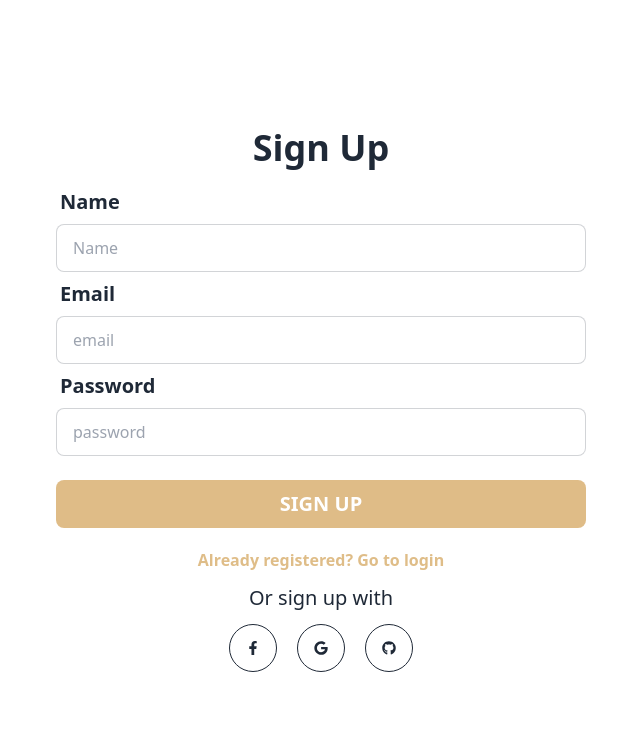
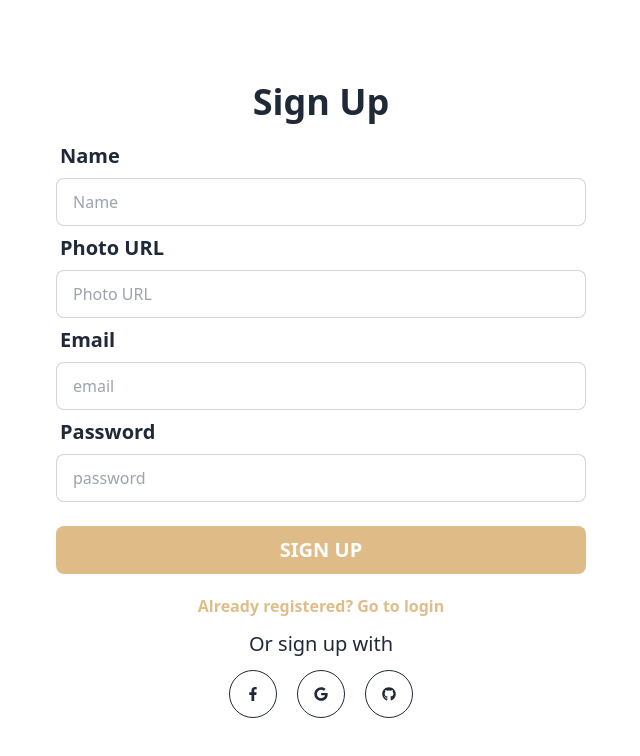
Before and after one commit to dev-maruful/bistro-boss-client, a React app: page /register in a window 1280 px wide. Shown: the top 756 px of the page, without its empty margins (319-959 px from the left). Built offline with nearby package versions, Linux system fonts and the light colour scheme; no server answers; the HTML template or start-up script is replaced by a standard one.

Commit message:
name and photo url added on sign up

```diff
--- a/src/pages/SignUp/SignUp.jsx
+++ b/src/pages/SignUp/SignUp.jsx
@@ -3,15 +3,18 @@ import { useContext } from "react";
 import { Helmet } from "react-helmet-async";
 import { useForm } from "react-hook-form";
 import { FaFacebookF, FaGithub, FaGoogle } from "react-icons/fa";
-import { Link } from "react-router-dom";
+import { Link, useNavigate } from "react-router-dom";
 import { AuthContext } from "../../providers/AuthProvider";
 import { toast } from "react-hot-toast";
 
 const SignUp = () => {
-  const { createUser, googleLogin } = useContext(AuthContext);
+  const { createUser, googleLogin, updateUserProfile } =
+    useContext(AuthContext);
+  const navigate = useNavigate();
   const {
     register,
     handleSubmit,
+    reset,
     formState: { errors },
   } = useForm();
   const onSubmit = (data) => {
@@ -19,7 +22,16 @@ const SignUp = () => {
     createUser(data.email, data.password)
       .then((result) => {
         console.log(result.user);
-        toast.success("Registration Successful");
+        updateUserProfile(data.name, data.photoURL)
+          .then(() => {
+            toast.success("Registration Successful");
+            reset();
+            navigate("/");
+          })
+          .catch((error) => {
+            console.log(error.message);
+            toast.error(error.code);
+          });
       })
       .catch((error) => {
         console.log(error.message);
@@ -67,6 +79,22 @@ const SignUp = () => {
                 />
                 {errors.name && (
                   <span className="text-error">Name is required</span>
+                )}
+              </div>
+              <div className="form-control">
+                <label className="label">
+                  <span className="label-text text-xl font-semibold">
+                    Photo URL
+                  </span>
+                </label>
+                <input
+                  type="text"
+                  {...register("photoURL", { required: true })}
+                  placeholder="Photo URL"
+                  className="input input-bordered text-[#A1A1A1] w-full"
+                />
+                {errors.photoURL && (
+                  <span className="text-error">Photo URL is required</span>
                 )}
               </div>
               <div className="form-control">
--- a/src/providers/AuthProvider.jsx
+++ b/src/providers/AuthProvider.jsx
@@ -8,6 +8,7 @@ import {
   signInWithEmailAndPassword,
   signInWithPopup,
   signOut,
+  updateProfile,
 } from "firebase/auth";
 import app from "../firebase/firebase.config";
 import { useState } from "react";
@@ -41,6 +42,13 @@ const AuthProvider = ({ children }) => {
     return signInWithPopup(auth, googleProvider);
   };
 
+  const updateUserProfile = (name, photo) => {
+    return updateProfile(auth.currentUser, {
+      displayName: name,
+      photoURL: photo,
+    });
+  };
+
   useEffect(() => {
     const unsubscribe = onAuthStateChanged(auth, (currentUser) => {
       setUser(currentUser);
@@ -57,6 +65,7 @@ const AuthProvider = ({ children }) => {
     login,
     logout,
     googleLogin,
+    updateUserProfile,
   };
 
   return (
--- a/src/routes/Routes.jsx
+++ b/src/routes/Routes.jsx
@@ -18,11 +18,7 @@ const router = createBrowserRouter([
       },
       {
         path: "menu",
-        element: (
-          <PrivateRoute>
-            <Menu></Menu>
-          </PrivateRoute>
-        ),
+        element: <Menu></Menu>,
       },
       {
         path: "orderPage/:category",
```
